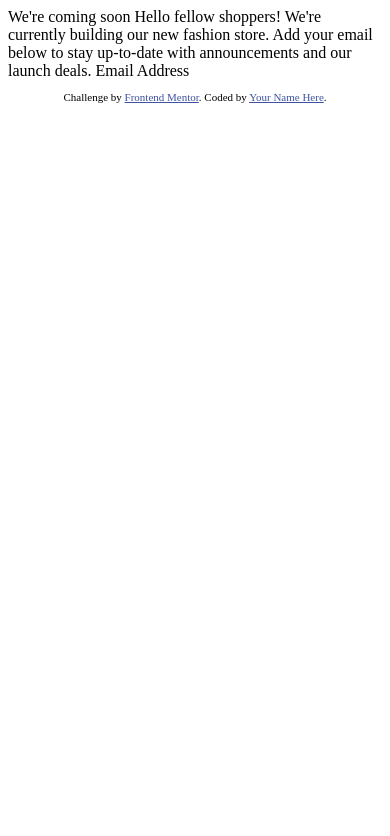
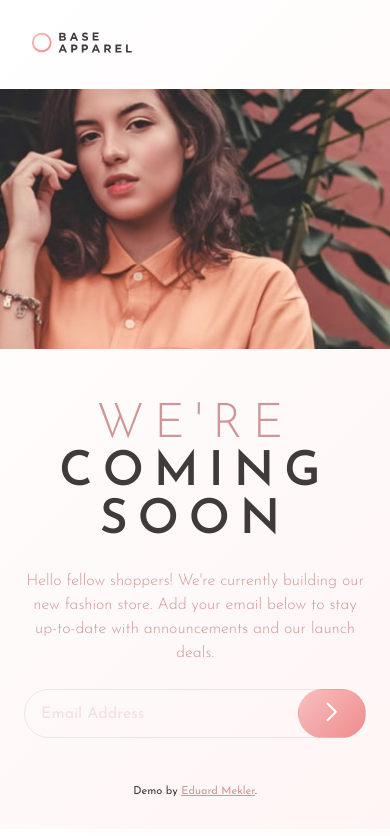
Before and after one commit to emekler0729/fem-base-apparel-coming-soon, a website: page index.html in a window 390 px wide. Drawn offline with Linux system fonts and the light colour scheme.

Commit message:
added mobile layout (375px)

```diff
--- a/index.html
+++ b/index.html
@@ -16,18 +16,26 @@
 </head>
 
 <body>
-
-  We're coming soon
-
-  Hello fellow shoppers! We're currently building our new fashion store.
-  Add your email below to stay up-to-date with announcements and our launch deals.
-
-  Email Address
-
+  <nav class="navbar">
+    <img class="navbar__logo" src="images/logo.svg" alt="">
+  </nav>
+  <div class="hero">
+    <img class="hero__img" src="images/hero-mobile.jpg" alt="">
+  </div>
+  <main class="main">
+    <h1 class="main__title"><span class="main__title--accent">We're</span> coming soon</h1>
+    <p class="main__text">
+      Hello fellow shoppers! We're currently building our new fashion store.
+      Add your email below to stay up-to-date with announcements and our launch deals.
+    </p>
+    <form class="form" action="#">
+      <input class="form__email" type="email" name="email" id="email" placeholder="Email Address">
+      <button class="form__button" type="submit"><img src="images/icon-arrow.svg" alt=""></button>
+    </form>
+  </main>
   <footer>
     <p class="attribution">
-      Challenge by <a href="https://www.frontendmentor.io?ref=challenge" target="_blank">Frontend Mentor</a>.
-      Coded by <a href="#">Your Name Here</a>.
+      Demo by <a href="https://www.eduard-mekler.com">Eduard Mekler</a>.
     </p>
   </footer>
 </body>
--- a/sass/style.scss
+++ b/sass/style.scss
@@ -2,17 +2,104 @@ $color-desaturated-red: hsl(0, 36%, 70%);
 $color-soft-red: hsl(0, 93%, 68%);
 $color-dark-grayish-red: hsl(0, 6%, 24%);
 
-$gradient-1: linear, 135deg, from hsl(0, 0%, 100%), to hsl(0, 100%, 98%);
-$gradient-2: linear, 135deg, from hsl(0, 80%, 86%), to hsl(0,  74%, 74%);
+$gradient-light: 135deg, hsl(0, 0%, 100%), hsl(0, 100%, 98%);
+$gradient-dark: 135deg, hsl(0, 80%, 86%), hsl(0,  74%, 74%);
 
 $font-size: 16px;
 $font-sans-serif: 'Josefin Sans', sans-serif;
 
-.attribution {
-    font-size: 11px;
+* {
+    box-sizing: border-box;
+    padding: 0;
+    margin: 0;
+}
+
+body {
+    font-family: $font-sans-serif;
+    font-size: $font-size;
+    background-image: linear-gradient($gradient-light);
+}
+
+.navbar {
+    &__logo {
+        width: 100px;
+        height: auto;
+        margin: 2rem;
+    }
+}
+
+.hero {
+    &__img {
+        width: 100%;
+        height: auto;
+    }
+}
+
+.main {
     text-align: center;
-  }
+    margin: 3rem 1.5rem;
 
-  .attribution a {
-    color: hsl(228, 45%, 44%);
-  }
+    &__title {
+        color: $color-dark-grayish-red;
+        text-transform: uppercase;
+        font-size: 3rem;
+        font-weight: 600;
+        letter-spacing: 10px;
+
+        &--accent {
+            font-weight: 300;
+            color: $color-desaturated-red;
+        }
+    }
+
+    &__text {
+        color: $color-desaturated-red;
+        font-weight: 300;
+        margin: 1.5rem 0;
+        line-height: 1.5rem;
+    }
+}
+
+.form {
+    position: relative;
+
+    &__email {
+        background-color: transparent;
+        padding: 1rem;
+        border: 1px solid hsla(0, 6%, 24%, 0.1);
+        border-radius: 30px;
+        width: 100%;
+        color: $color-dark-grayish-red;
+
+        &::placeholder {
+            color: $color-desaturated-red;
+            font-family: $font-sans-serif;
+            opacity: 25%;
+            font-size: 1rem;
+        }
+    }
+
+    &__button {
+        color: white;
+        border: 1px solid transparent;
+        background-image: linear-gradient($gradient-dark);
+        border: 1px solid transparent;
+        border-radius: 30px;
+        position: absolute;
+        right: 0;
+        height: 100%;
+        width: 20%;
+    }
+}
+
+footer {
+    margin: 2rem;
+    .attribution {
+        font-size: 11px;
+        text-align: center;
+        color: $color-dark-grayish-red;
+        a {
+            color: $color-desaturated-red;
+          }
+      }
+}
```
Also changed, not shown: styles/style.css.
